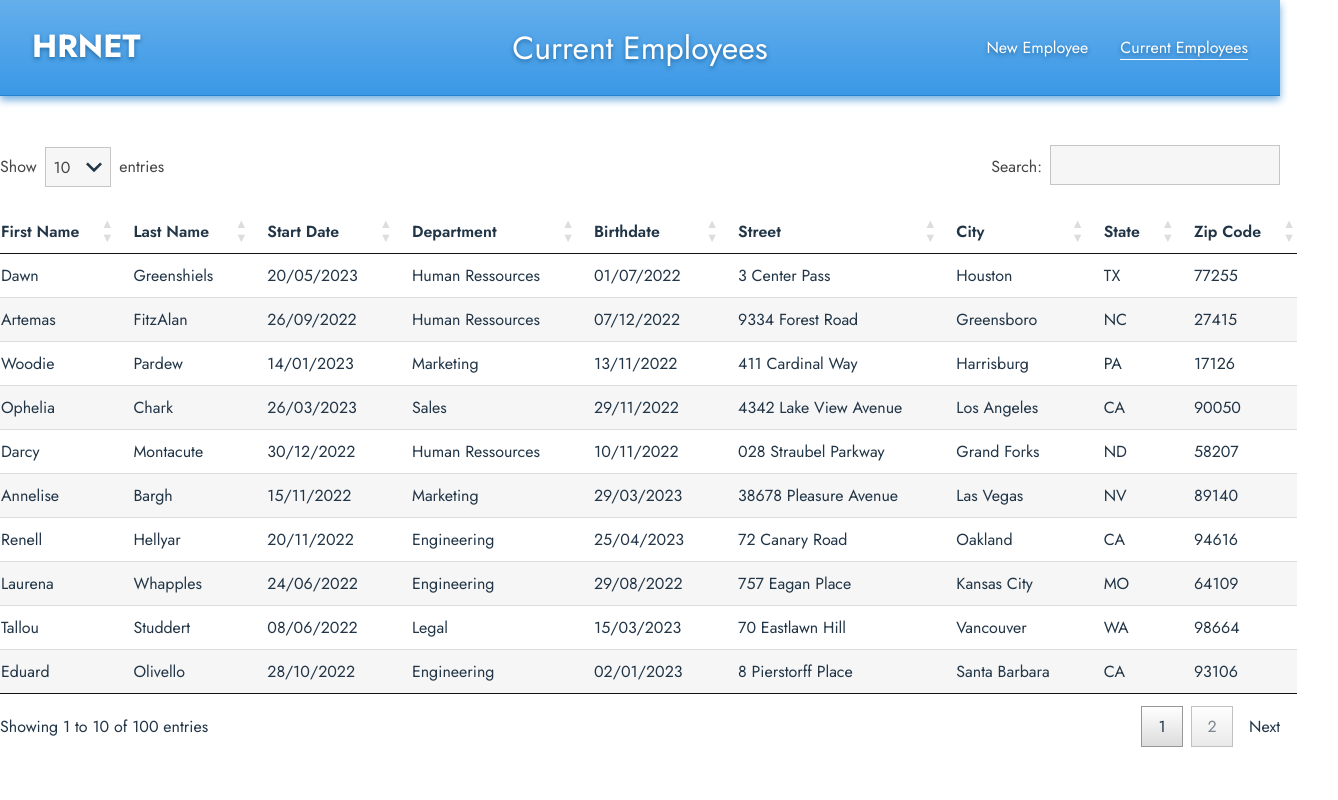
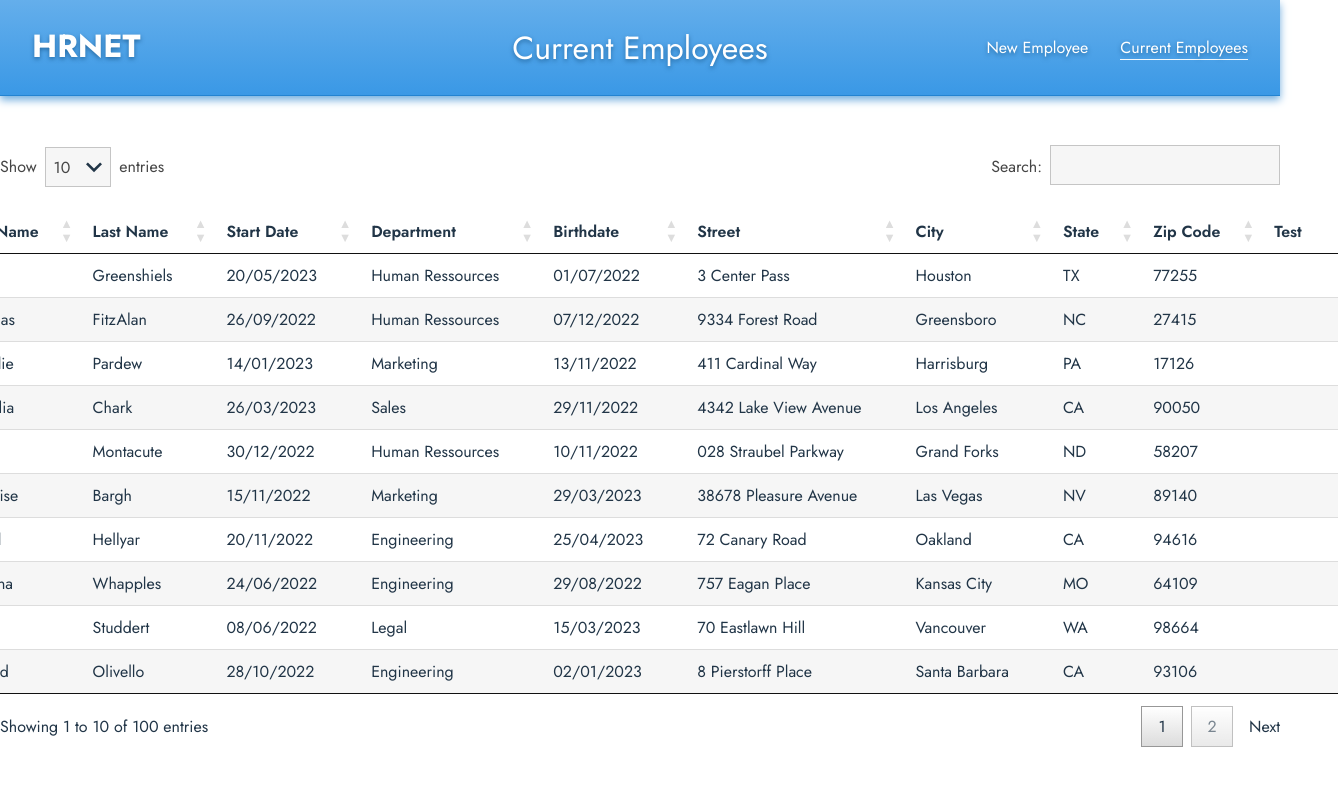
Before and after one commit to ask0ldd/Schoolwork-P14-StateAdded, a React (Vite) app: page /Schoolwork-P14-StateAdded/employee-list in a window 1280 px wide. Shown: the top 800 px of the page, 1338 px wide, since content can reach past the window. Built offline with nearby package versions, Linux system fonts and the light colour scheme.

Commit message:
fixing custom components issues

```diff
--- a/src/components/DatasTable/DatasTable.tsx
+++ b/src/components/DatasTable/DatasTable.tsx
@@ -37,6 +37,8 @@ function DatasTable({tableModel, tableDatas, preset} : IProps){
         const tableDatasPropertiesList = Object.getOwnPropertyNames(tableDatas[0])
         // check if all accessors can be linked to a tabledatas key
         tableModel.getAccessorsList().forEach(accessor => {
+            // ignoring null accessor linked to custom components
+            if(accessor == null) return
             if(tableDatasPropertiesList.includes(accessor) === false) areAllMatching = false
             if(!areAllMatching) throw new Error("Some Accessors don't exist into the provided Dataset.")
         })
--- a/src/components/DatasTable/Table.tsx
+++ b/src/components/DatasTable/Table.tsx
@@ -55,8 +55,9 @@ function Table() {
                 : {...isRowOdd(index) ? oddRowPreset : evenRowPreset,
                 borderBottom : isLastRow(index, rowsToDisplay.length-1) ? 'none' : (isRowOdd(index) ? oddRowPreset.borderBottom : evenRowPreset.borderBottom)}}
                 key={'trtable-'+index} className={isRowOdd(index) + isLastRow(index, rowsToDisplay.length-1)}>
-              {[...tableAccessors].map((key : string) => (
-                <td key={'tdtable-'+key+'-'+index}>{datarow[key as keyof typeof datarow]}</td>
+              {[...tableAccessors].map((key : string | null) => (
+                <td key={'tdtable-'+key+'-'+index}>{key && datarow[key as keyof typeof datarow]}</td>
+                // should display custom components
               ))}
             </tr>
           ))}
--- a/src/components/DatasTable/builders/ColumnBuilder.ts
+++ b/src/components/DatasTable/builders/ColumnBuilder.ts
@@ -10,7 +10,7 @@ export class ColumnBuilder {
     #accessor : string | null = null
     #sortable = false
     #datatype : "string" | "number" | "date" | "custom_component" | null = null
-    #customComponent : ReactNode | null
+    #customComponent : (() => ReactNode) | null = null
 
     /**
      * Start building a new column.
@@ -21,6 +21,7 @@ export class ColumnBuilder {
       this.#accessor = null
       this.#sortable = false
       this.#datatype = null
+      this.#customComponent = null
       return this
     }
 
@@ -40,6 +41,7 @@ export class ColumnBuilder {
      * @returns {ColumnBuilder} - The column builder instance.
      */
     setAccessor(accessor : string){
+      if(accessor == "custom_component") throw new Error("custom_component accessor is reserved word")
       this.#accessor = accessor
       return this
     }
@@ -104,10 +106,9 @@ export class ColumnBuilder {
      * The column will contain a Custom Component.
      * @returns {ColumnBuilder}
      */
-    setCustomComponent(customComponent : ReactNode){
+    setCustomComponent(customComponent : () => ReactNode){
       this.#datatype = "custom_component"
-      this.#th = ""
-      this.#accessor = ""
+      this.#accessor = null
       this.#customComponent = customComponent
       this.#sortable = false
       return this
@@ -120,7 +121,7 @@ export class ColumnBuilder {
     build(){
       try{
         // if #customComponent is a valid ReactNode
-        if(isValidElement(this.#customComponent) && this.#datatype === "custom_component") return new Column(this.#th, this.#accessor, this.#sortable, this.#datatype, this.#customComponent)
+        if(this.#customComponent != null && isValidElement(this.#customComponent()) && this.#datatype === "custom_component") return new Column(this.#th, this.#accessor, this.#sortable, this.#datatype, this.#customComponent)
         // if not th / accessoir / datatype are mandatory
         if(this.#th == null || this.#accessor == null || this.#datatype == null ) throw new Error("Can't be built : Column definition incomplete.")
         return new Column(this.#th, this.#accessor, this.#sortable, this.#datatype)
--- a/src/components/DatasTable/interfaces/IColumnDefElement.ts
+++ b/src/components/DatasTable/interfaces/IColumnDefElement.ts
@@ -6,5 +6,5 @@ export interface IColumnDefElement
   accessor : string | null
   sortable : boolean
   datatype : 'string' | 'number' | 'date' | 'custom_component' | null
-  component? : ReactNode | null
+  component? : (() => ReactNode) | null
 }
--- a/src/components/DatasTable/models/ColumnModel.ts
+++ b/src/components/DatasTable/models/ColumnModel.ts
@@ -6,7 +6,7 @@ export class Column {
     #accessor : string | null
     #sortable : boolean
     #datatype : 'string' | 'number' | 'date' | 'custom_component' | null
-    #customComponent : ReactNode | null
+    #customComponent : (() => ReactNode) | null
 
     /**
      * Creates a new Column.
@@ -14,9 +14,9 @@ export class Column {
      * @param {string} accessor - The accessor for the column.
      * @param {boolean} sortable - Indicates if the column is sortable.
      * @param {'string' | 'number' | 'date' | 'custom_component' | null} datatype - The data type of the column.
-     * @param {ReactNode} customComponent - Component populating all cells of the column.
+     * @param {() => ReactNode} customComponent - Component populating all cells of the column.
      */
-    constructor(th : string | null, accessor: string | null, sortable : boolean, datatype : 'string' | 'number' | 'date' | 'custom_component' | null, customComponent? : ReactNode){
+    constructor(th : string | null, accessor: string | null, sortable : boolean, datatype : 'string' | 'number' | 'date' | 'custom_component' | null, customComponent? : () => ReactNode){
       this.#th = th
       this.#accessor = accessor
       this.#sortable = sortable
--- a/src/components/DatasTable/models/TableModel.ts
+++ b/src/components/DatasTable/models/TableModel.ts
@@ -40,7 +40,7 @@ export class TableModel{
      */
     getColumnsNamesList() : Array<string>{
         return this.#columns.reduce((accu : Array<string>, column) => {
-          if(column.component != null || column.th == null) return accu
+          if(column.th == null) return accu
           accu.push(column.th); return accu
         }, [])
     }
@@ -49,9 +49,9 @@ export class TableModel{
      * Get the list of accessors.
      * @returns {Array<string>} Array of accessors.
      */
-    getAccessorsList() : Array<string>{
-      return this.#columns.reduce((accu : Array<string>, column) => {
-        if(column.component != null || column.accessor == null) return accu
+    getAccessorsList() : Array<string | null>{
+      return this.#columns.reduce((accu : Array<string | null>, column) => {
+        if(column.component == null && column.accessor == null) return accu
         accu.push(column.accessor)
         return accu
       }, [])
--- a/src/pages/CurrentEmployees.tsx
+++ b/src/pages/CurrentEmployees.tsx
@@ -33,7 +33,9 @@ function CurrentEmployees() {
   tableModel.addColumn(new ColumnBuilder().setColumnName("City").setDatatypeAsString().setAccessor("city").setSortability(true).build())
   tableModel.addColumn(new ColumnBuilder().setColumnName("State").setDatatypeAsString().setAccessor("state").setSortability(true).build())
   tableModel.addColumn(new ColumnBuilder().setColumnName("Zip Code").setDatatypeAsNumber().setAccessor("zipCode").setSortability(true).build())
-  tableModel.addColumn(new ColumnBuilder().setColumnName("test").setCustomComponent(customComp()).build())
+  tableModel.addColumn(new ColumnBuilder().setColumnName("Test").setCustomComponent(customComp).build())
+  console.log(tableModel.getAccessorsList())
+  console.log(tableModel.getColumnsNamesList())
 
   return (
     <>
```
